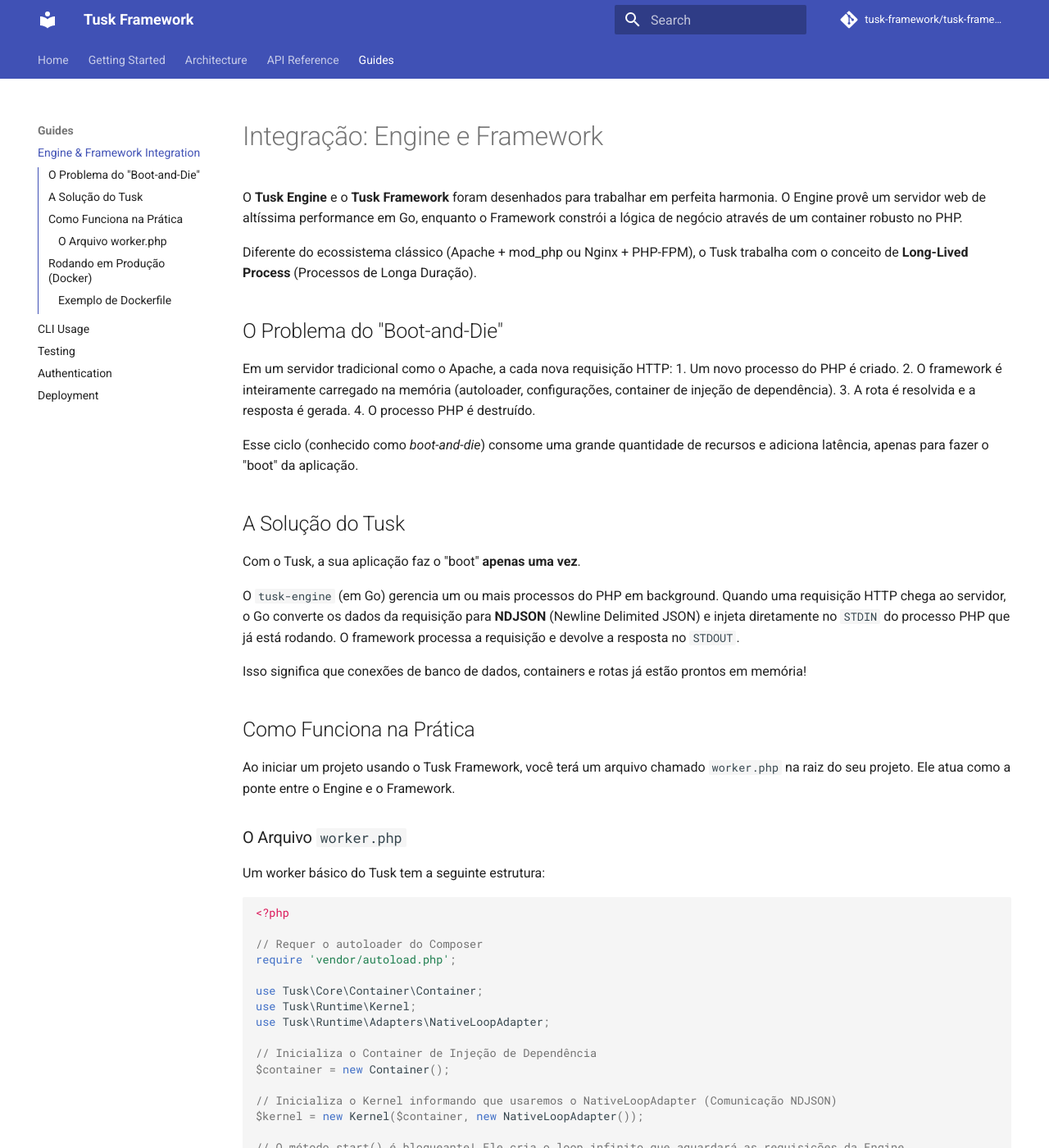
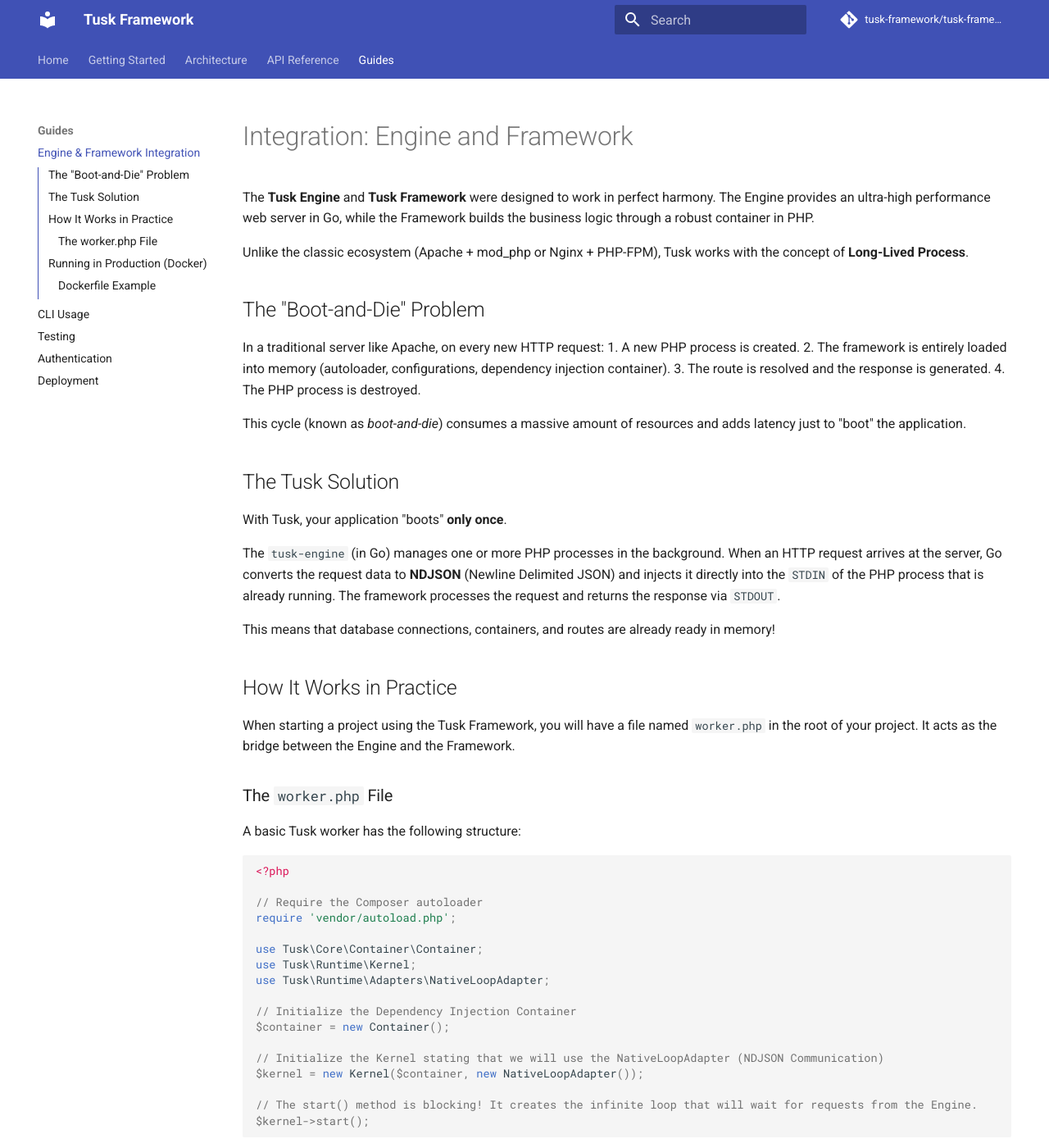
Before and after one commit to tusk-framework/tusk-docs, an MkDocs documentation site: the page built from docs/guides/engine-integration.md, in a window 1280 px wide and 1400 px high. Shown: the whole window at 82% size. Built offline with MkDocs 1.6.1 and Material for MkDocs 9.7.7, drawn with Linux system fonts in a browser that asks for light colours; comment, search, counter and statistics services are not loaded; some of the changed text lies outside the part shown.

````diff
--- a/docs/guides/engine-integration.md
+++ b/docs/guides/engine-integration.md
@@ -1,88 +1,88 @@
-# Integração: Engine e Framework
+# Integration: Engine and Framework
 
-O **Tusk Engine** e o **Tusk Framework** foram desenhados para trabalhar em perfeita harmonia. O Engine provê um servidor web de altíssima performance em Go, enquanto o Framework constrói a lógica de negócio através de um container robusto no PHP.
+The **Tusk Engine** and **Tusk Framework** were designed to work in perfect harmony. The Engine provides an ultra-high performance web server in Go, while the Framework builds the business logic through a robust container in PHP.
 
-Diferente do ecossistema clássico (Apache + mod_php ou Nginx + PHP-FPM), o Tusk trabalha com o conceito de **Long-Lived Process** (Processos de Longa Duração).
+Unlike the classic ecosystem (Apache + mod_php or Nginx + PHP-FPM), Tusk works with the concept of **Long-Lived Process**.
 
-## O Problema do "Boot-and-Die"
+## The "Boot-and-Die" Problem
 
-Em um servidor tradicional como o Apache, a cada nova requisição HTTP:
-1. Um novo processo do PHP é criado.
-2. O framework é inteiramente carregado na memória (autoloader, configurações, container de injeção de dependência).
-3. A rota é resolvida e a resposta é gerada.
-4. O processo PHP é destruído.
+In a traditional server like Apache, on every new HTTP request:
+1. A new PHP process is created.
+2. The framework is entirely loaded into memory (autoloader, configurations, dependency injection container).
+3. The route is resolved and the response is generated.
+4. The PHP process is destroyed.
 
-Esse ciclo (conhecido como *boot-and-die*) consome uma grande quantidade de recursos e adiciona latência, apenas para fazer o "boot" da aplicação.
+This cycle (known as *boot-and-die*) consumes a massive amount of resources and adds latency just to "boot" the application.
 
-## A Solução do Tusk
+## The Tusk Solution
 
-Com o Tusk, a sua aplicação faz o "boot" **apenas uma vez**.
+With Tusk, your application "boots" **only once**.
 
-O `tusk-engine` (em Go) gerencia um ou mais processos do PHP em background. Quando uma requisição HTTP chega ao servidor, o Go converte os dados da requisição para **NDJSON** (Newline Delimited JSON) e injeta diretamente no `STDIN` do processo PHP que já está rodando. O framework processa a requisição e devolve a resposta no `STDOUT`.
+The `tusk-engine` (in Go) manages one or more PHP processes in the background. When an HTTP request arrives at the server, Go converts the request data to **NDJSON** (Newline Delimited JSON) and injects it directly into the `STDIN` of the PHP process that is already running. The framework processes the request and returns the response via `STDOUT`.
 
-Isso significa que conexões de banco de dados, containers e rotas já estão prontos em memória!
+This means that database connections, containers, and routes are already ready in memory!
 
-## Como Funciona na Prática
+## How It Works in Practice
 
-Ao iniciar um projeto usando o Tusk Framework, você terá um arquivo chamado `worker.php` na raiz do seu projeto. Ele atua como a ponte entre o Engine e o Framework.
+When starting a project using the Tusk Framework, you will have a file named `worker.php` in the root of your project. It acts as the bridge between the Engine and the Framework.
 
-### O Arquivo `worker.php`
+### The `worker.php` File
 
-Um worker básico do Tusk tem a seguinte estrutura:
+A basic Tusk worker has the following structure:
 
 ```php
 <?php
 
-// Requer o autoloader do Composer
+// Require the Composer autoloader
 require 'vendor/autoload.php';
 
 use Tusk\Core\Container\Container;
 use Tusk\Runtime\Kernel;
 use Tusk\Runtime\Adapters\NativeLoopAdapter;
 
-// Inicializa o Container de Injeção de Dependência
+// Initialize the Dependency Injection Container
 $container = new Container();
 
-// Inicializa o Kernel informando que usaremos o NativeLoopAdapter (Comunicação NDJSON)
+// Initialize the Kernel stating that we will use the NativeLoopAdapter (NDJSON Communication)
 $kernel = new Kernel($container, new NativeLoopAdapter());
 
-// O método start() é bloqueante! Ele cria o loop infinito que aguardará as requisições da Engine.
+// The start() method is blocking! It creates the infinite loop that will wait for requests from the Engine.
 $kernel->start();
 ```
 
-Ao rodar o comando `tusk start` no terminal, o Engine detecta o `tusk.json` (ou `composer.json`) e inicia automaticamente esse `worker.php`.
+By running the `tusk start` command in the terminal, the Engine detects `tusk.json` (or `composer.json`) and automatically starts this `worker.php`.
 
-## Rodando em Produção (Docker)
+## Running in Production (Docker)
 
-Por ser uma arquitetura autocontida (onde o `tusk-engine` substitui o Apache/Nginx e o PHP-FPM), colocar o Tusk em produção com Docker é extremamente simples e resulta em imagens muito leves.
+Because it is a self-contained architecture (where `tusk-engine` replaces Apache/Nginx and PHP-FPM), putting Tusk in production with Docker is extremely simple and results in very lightweight images.
 
-### Exemplo de Dockerfile
+### Dockerfile Example
 
-Aqui está um exemplo funcional usando a imagem Alpine do PHP CLI:
+Here is a functional example using the Alpine PHP CLI image:
 
 ```dockerfile
-# Usamos apenas a versão CLI do PHP (sem FPM, sem Apache)
+# We use only the CLI version of PHP (no FPM, no Apache)
 FROM php:8.2-cli-alpine
 
-# Instala a versão mais recente do Tusk Engine em Go
+# Install the latest version of the Tusk Engine in Go
 RUN curl -L https://github.com/tusk-framework/tusk-engine/releases/latest/download/tusk_Linux_x86_64.tar.gz | tar xz \
     && mv tusk /usr/local/bin/tusk \
     && chmod +x /usr/local/bin/tusk
 
-# Define o diretório de trabalho
+# Set the working directory
 WORKDIR /app
 
-# Copia os arquivos do projeto
+# Copy project files
 COPY . .
 
-# Instala as dependências de produção do Framework
+# Install the Framework's production dependencies
 RUN composer install --no-dev --optimize-autoloader
 
-# Expõe a porta padrão que o tusk-engine usa
+# Expose the default port used by tusk-engine
 EXPOSE 8080
 
-# Inicia o servidor de aplicação
+# Start the application server
 CMD ["tusk", "start", "worker.php"]
 ```
 
-Com esse Dockerfile, você tem um servidor web pronto para produção em um único container, consumindo o mínimo de RAM e oferecendo uma velocidade excepcional graças à comunicação NDJSON entre o Go e o PHP.
+With this Dockerfile, you have a production-ready web server in a single container, consuming minimum RAM and delivering exceptional speed thanks to the NDJSON communication between Go and PHP.
````
